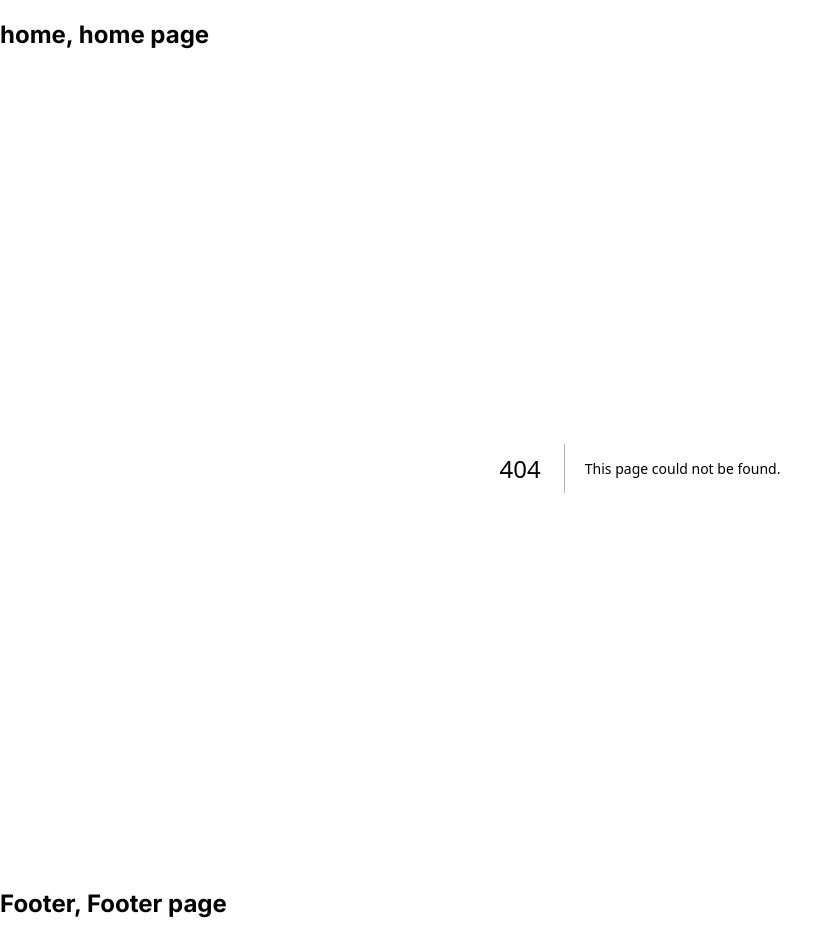
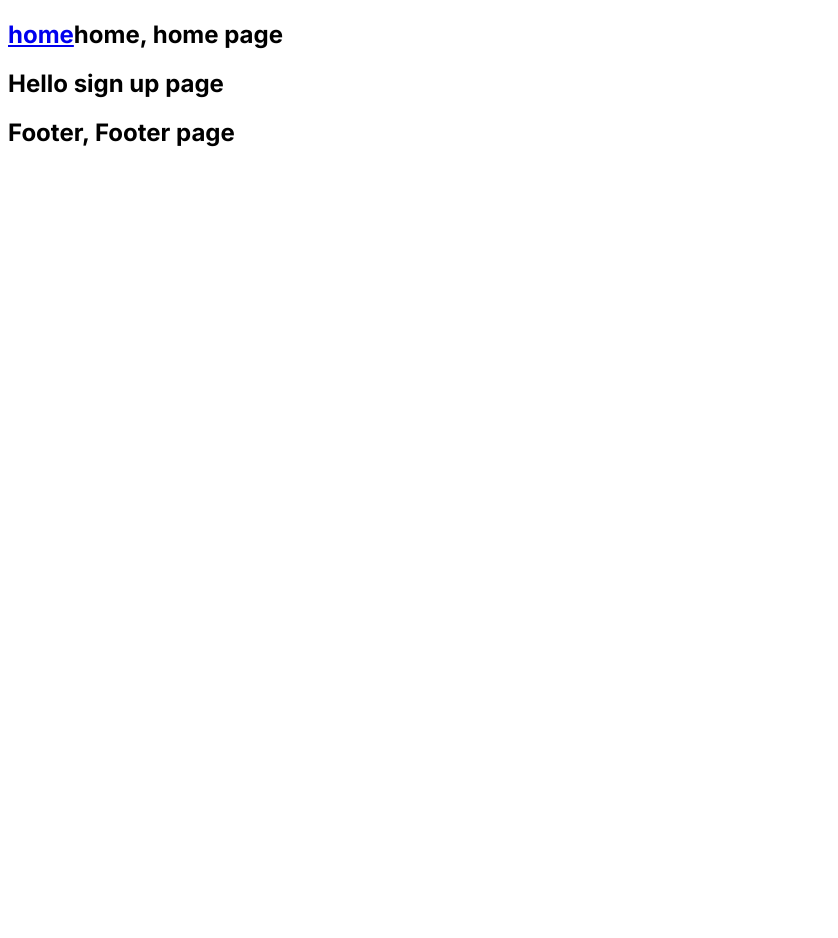
Before and after one commit to C-DYoung/project_ex, a Next.js app: page /signup in a window 1280 px wide. Before the commit this address had no page. Shown: the whole page, without its empty margins (0-838 px from the left). After the commit the page ends 800 px from the top, so only its background shows below. Built offline with nearby package versions, Linux system fonts and the light colour scheme.

Commit message:
feat : Home 링크 기능 추가

```diff
--- a/src/app/Home.js
+++ b/src/app/Home.js
@@ -1,6 +1,8 @@
+"use client"
+import Link from "next/link";
 
 export function Home() {
   return (
-    <h2> home, home page</h2>
+    <h2> <Link href="/">home</Link>home, home page</h2>
   );
 }
--- /dev/null
+++ b/src/app/signup/page.js
@@ -0,0 +1,5 @@
+export default function singUp() {
+    return(
+        <h2>Hello sign up page</h2>
+    );
+};
```
